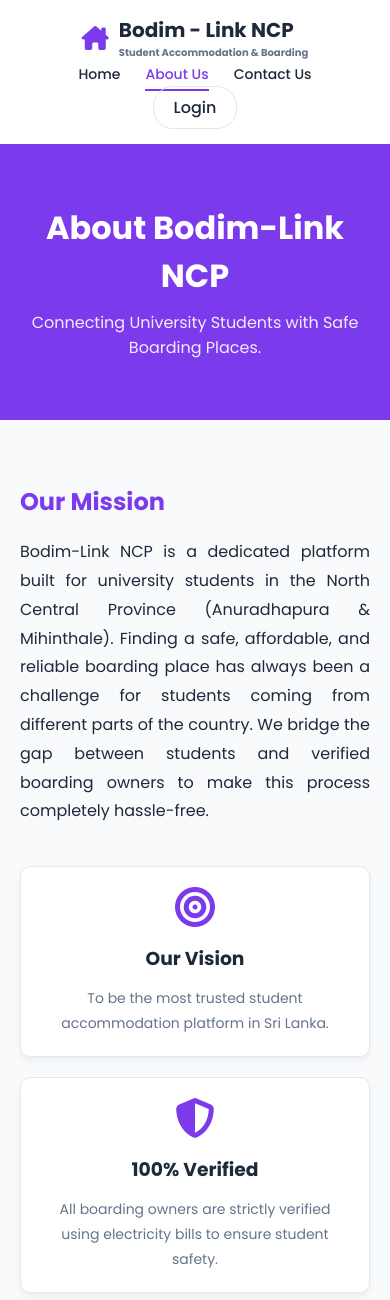
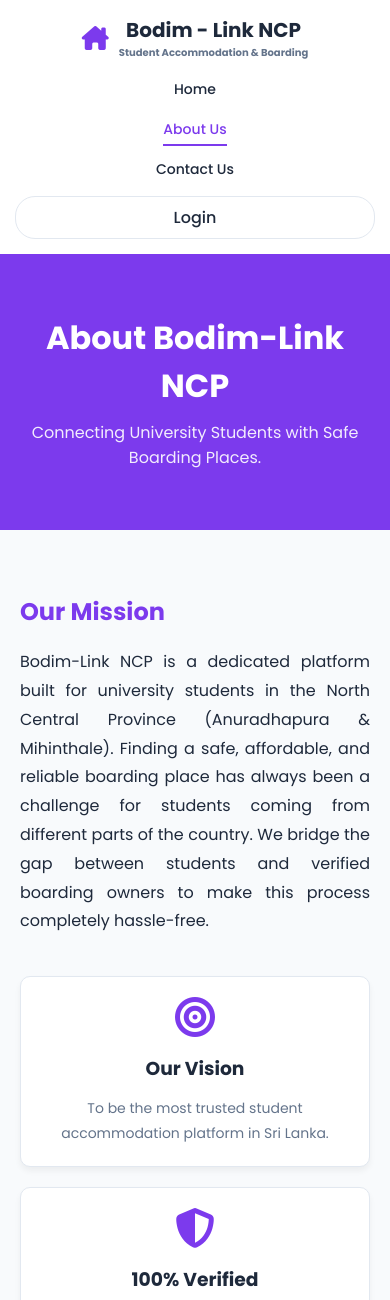
Before and after one commit to Inuka-Asith30/Bodim-Link-NCP, a Flask app: page /about_us in a window 390 px wide. Shown: the top 1300 px of the page. Run offline with Flask 3, Linux system fonts and the light colour scheme.

Commit message:
UI: Fix exact class names for mobile CSS

```diff
--- a/static/css/style.css
+++ b/static/css/style.css
@@ -986,3 +986,81 @@ textarea.custom-input {
         overflow-x: hidden;
     }
 }
+
+
+/* --- CORRECTED MOBILE RESPONSIVENESS --- */
+@media (max-width: 768px) {
+    /* Navbar */
+    .navbar {
+        flex-direction: column;
+        padding: 15px;
+        align-items: center;
+        text-align: center;
+    }
+    .nav-menu {
+        display: flex;
+        flex-direction: column;
+        gap: 15px;
+        margin: 15px 0;
+        padding: 0;
+    }
+    .nav-auth {
+        display: flex;
+        flex-direction: column;
+        width: 100%;
+        gap: 10px;
+    }
+    .nav-auth a {
+        width: 100%;
+        text-align: center;
+        display: block;
+    }
+
+    /* Hero Section */
+    .hero-section {
+        padding: 40px 15px;
+        height: auto;
+        min-height: auto;
+    }
+    .hero-title {
+        font-size: 32px !important;
+        line-height: 1.2;
+        word-break: break-word; /* Fixes Anuradhapura overflow */
+        hyphens: auto;
+    }
+    .hero-title span {
+        display: block; /* Puts "Anuradhapura & Mihinthale" on a new line and wraps */
+    }
+    .hero-desc {
+        font-size: 15px;
+    }
+    .hero-section > div[style*="display: flex"] {
+        flex-direction: column; /* Buttons below hero text */
+        width: 100%;
+    }
+    .hero-section > div > a {
+        width: 100%;
+        text-align: center;
+    }
+
+    /* Stats Bar */
+    .stats-bar {
+        flex-direction: column;
+        border-radius: 10px;
+        padding: 20px;
+        gap: 20px;
+        margin: 20px 15px;
+        width: calc(100% - 30px);
+        box-sizing: border-box;
+    }
+    .stat-item {
+        width: 100%;
+        justify-content: flex-start;
+    }
+
+    /* Prevent horizontal scrolling globally */
+    html, body {
+        overflow-x: hidden;
+        width: 100%;
+    }
+}
```
